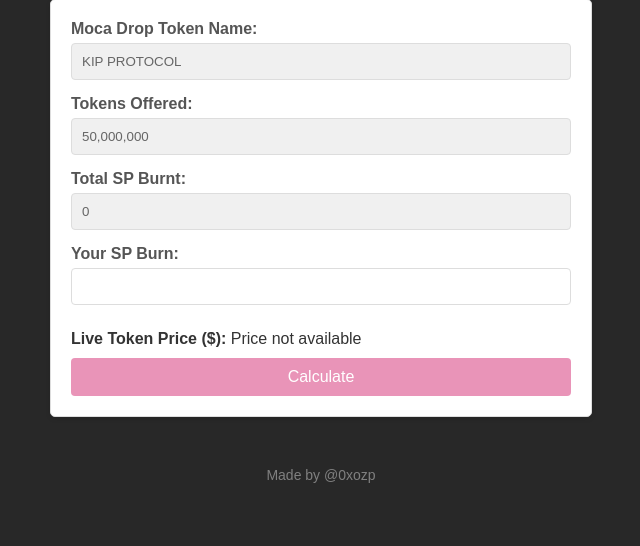
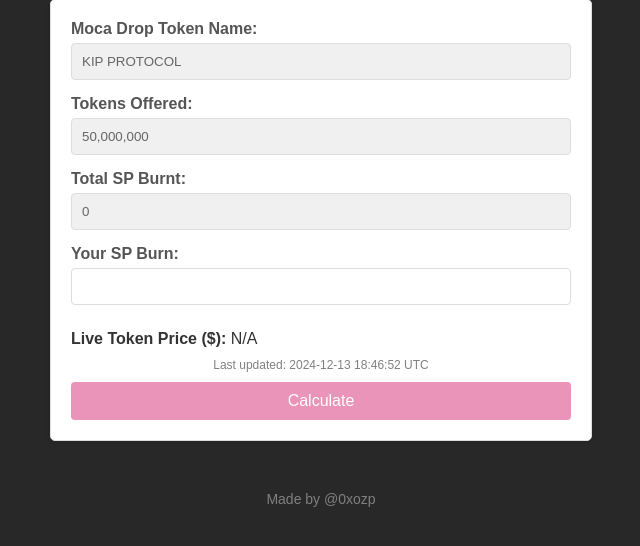
Before and after one commit to ozp3/MocaDropCalculatorTestingPlatform, a Flask app: page / in a window 1280 px wide. Shown: the part 117-663 px from the top of the page, without its empty margins (319-959 px from the left). Run offline with Flask 3, Linux system fonts and the light colour scheme; data that the repository does not hold is empty.

Commit message:
Update index.html

```diff
--- a/templates/index.html
+++ b/templates/index.html
@@ -94,35 +94,6 @@
         text-decoration: underline;
       }
     </style>
-    <script>
-      async function updateTokenPrice() {
-        const priceElement = document.getElementById("live_price");
-        const timestampElement = document.getElementById("last_updated");
-        try {
-          const response = await fetch("/get_price");
-          if (!response.ok) {
-            throw new Error("Failed to fetch token price");
-          }
-          const data = await response.json();
-          if (data.price && data.price !== "N/A") {
-            priceElement.textContent = `$${data.price}`;
-            timestampElement.textContent = `Last updated: ${data.last_updated}`;
-          } else {
-            priceElement.textContent = "Price not available";
-            timestampElement.textContent = "";
-          }
-        } catch (error) {
-          console.error("Error fetching token price:", error);
-          priceElement.textContent = "Error fetching price";
-          timestampElement.textContent = "";
-        }
-      }
-
-      document.addEventListener("DOMContentLoaded", () => {
-        updateTokenPrice();
-        setInterval(updateTokenPrice, 30000);
-      });
-    </script>
   </head>
   <body>
     <h1>Moca Drop Reward Calculator</h1>
@@ -167,12 +138,14 @@
 
       <p>
         <strong>Live Token Price ($):</strong>
-        <span id="live_price">Loading...</span>
+        <span id="live_price">{{ live_price }}</span>
       </p>
       <p
         id="last_updated"
         style="font-size: 12px; color: gray; text-align: center"
-      ></p>
+      >
+        Last updated: {{ last_updated }}
+      </p>
 
       <button type="submit">Calculate</button>
     </form>
```
